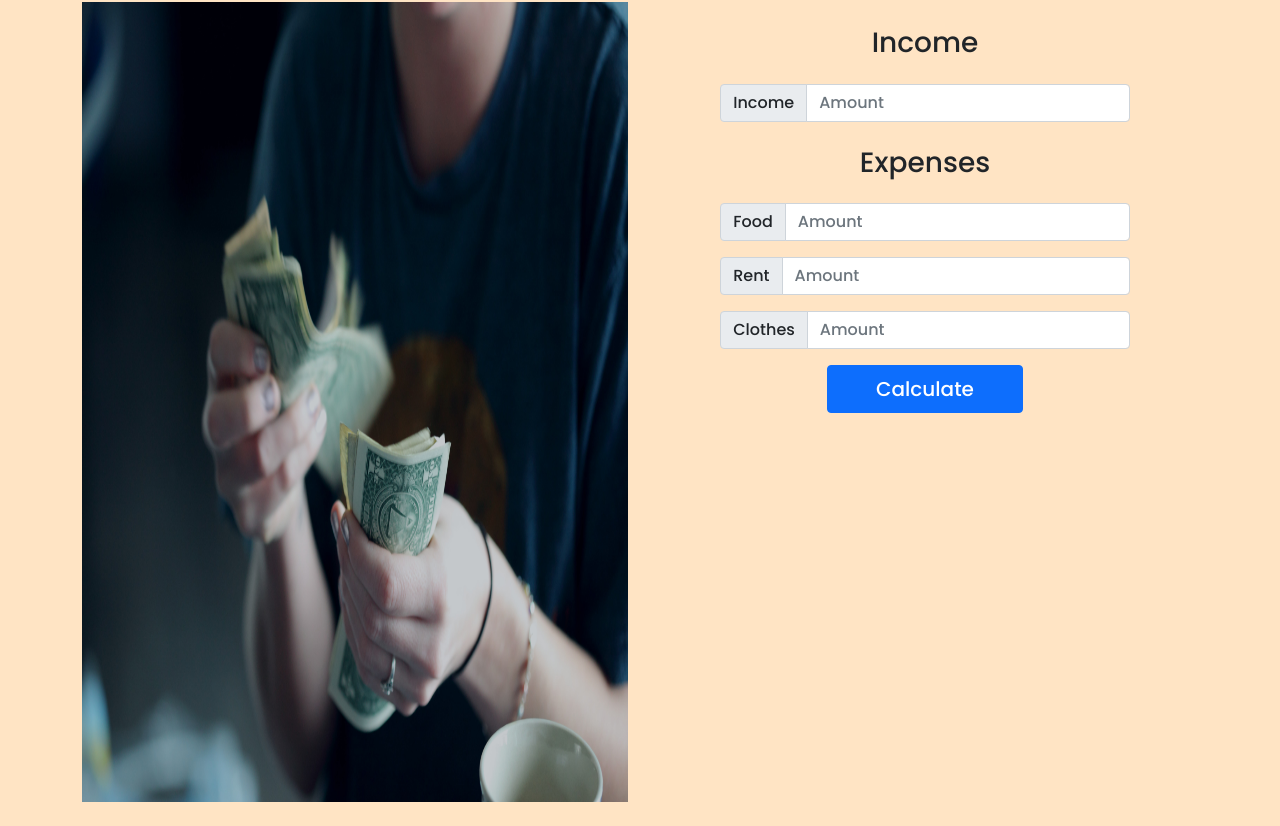
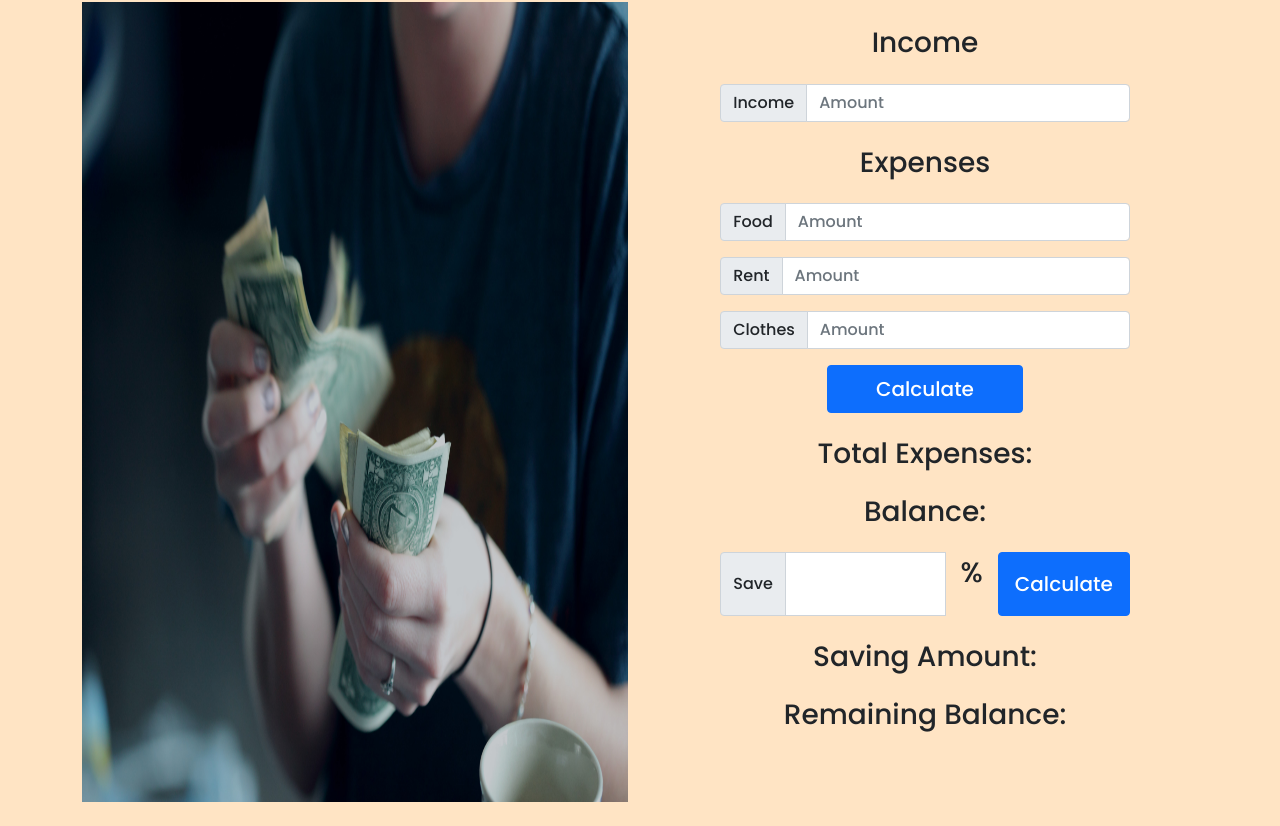
Before and after one commit to Abdul-Rakib92/money-master, a plain HTML site: page index.html in a window 1280 px wide. Shown: the part 94-920 px from the top of the page. Drawn offline with nearby package versions, Linux system fonts and the light colour scheme; a web font is replaced by a local one.

Commit message:
UI completed

```diff
--- a/index.html
+++ b/index.html
@@ -54,6 +54,30 @@
                         <div class="d-flex justify-content-center align-items-center">
                             <button type="button" class="btn btn-primary py-2 px-5 fs-5">Calculate</button>
                         </div>
+
+                        <div>
+                            <h3 class="text-center my-4">Total Expenses: <span id="total-expenses"></span> </h3>
+
+                            <h3 class="text-center my-4">Balance: <span id="balance"></span> </h3>
+                        </div>
+
+                        <div class="input-group flex-nowrap w-75 mx-auto mb-3">
+                            <span class="input-group-text" id="addon-wrapping">Save</span>
+                            <input type="text" class="form-control w-75" aria-label="Amount" aria-describedby="addon-wrapping">
+
+                            <p class="fs-3 px-3">%</p>
+
+                            <div class="d-flex justify-content-center align-items-center">
+                                <button type="button" class="btn btn-primary py-3 px-3 fs-5">Calculate</button>
+                            </div>
+
+                        </div>
+
+                        <div>
+                            <h3 class="text-center my-4">Saving Amount: <span id="saving-amount"></span> </h3>
+
+                            <h3 class="text-center my-4">Remaining Balance: <span id="remaining-balance"></span> </h3>
+                        </div>
                     </div>
 
                 </div>
```
